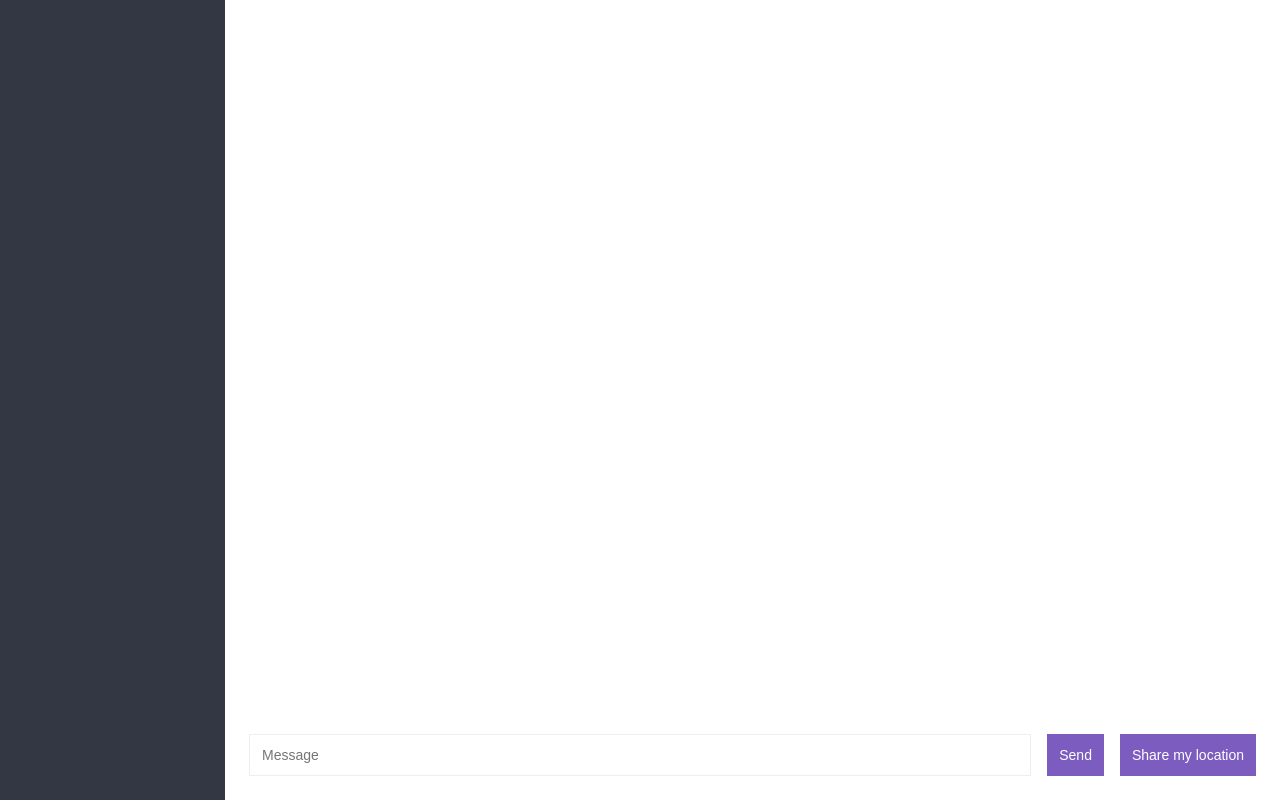
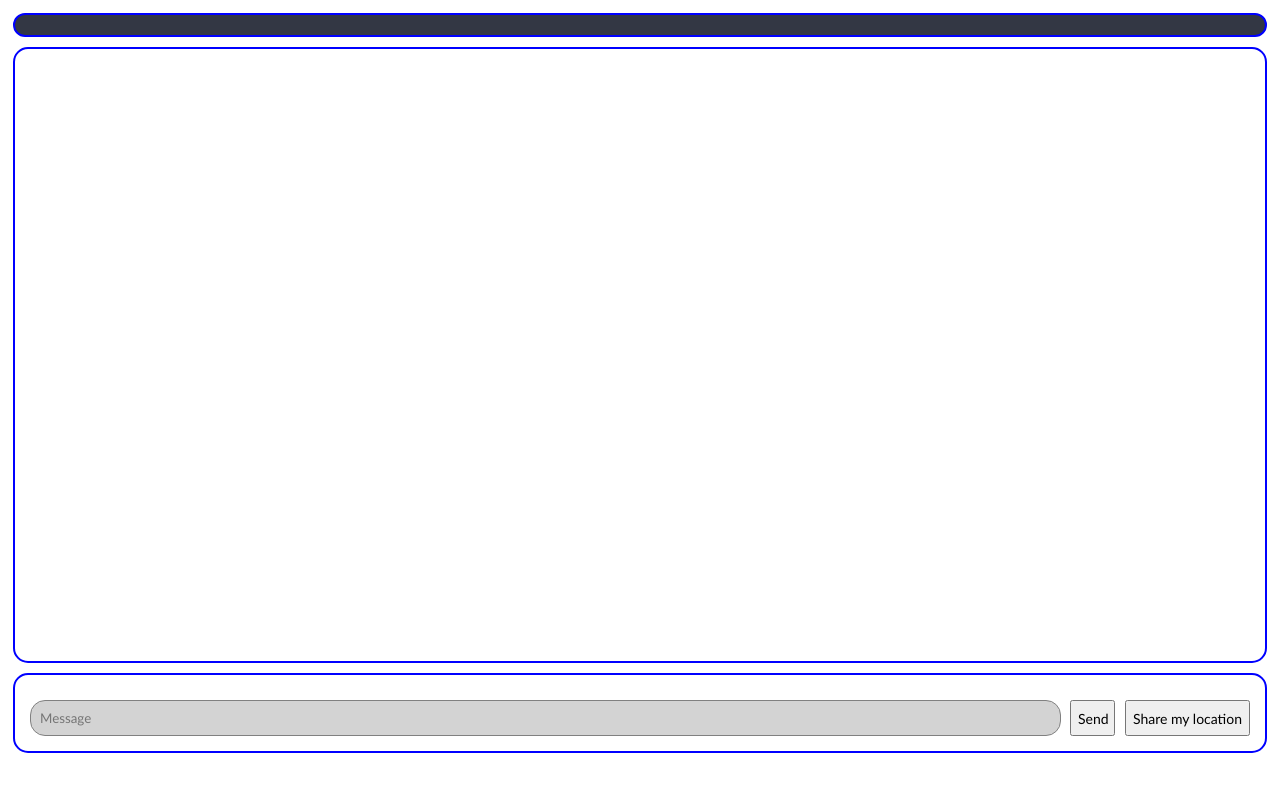
Before and after one commit to colinheng/chat-app, a website: page public/chat.html in a window 1280 px wide. Drawn offline with nearby package versions, Linux system fonts and the light colour scheme; no server answers.

Commit message:
Styling and refactoring for next milestone.

```diff
--- a/public/chat.html
+++ b/public/chat.html
@@ -2,40 +2,106 @@
 <html lang="en">
 	<head>
 		<meta charset="UTF-8" />
-		<meta
-			name="viewport"
-			content="width=device-width, initial-scale=1.0"
-		/>
+		<meta name="viewport" content="width=device-width, initial-scale=1.0" />
 		<title>Chat!</title>
-		<link
-			rel="icon"
-			href="./img/favicon.png"
-		/>
-		<link
-			rel="stylesheet"
-			href="./css/styles.css"
-		/>
+		<link rel="icon" href="./img/favicon.png" />
+		<!-- <link rel="stylesheet" href="./css/styles.css" /> -->
+		<style>
+			* {
+				box-sizing: border-box;
+				overflow-y: hidden;
+			}
+			body {
+				font-family: 'Gill Sans', 'Gill Sans MT', Calibri, 'Trebuchet MS', sans-serif;
+			}
+			.chat {
+				display: flex;
+				flex-direction: column;
+			}
+
+			.chat__header {
+				border: blue solid 2px;
+				border-radius: 15px;
+				margin: 5px;
+				padding: 10px 5px;
+				color: white;
+				background: #333744;
+			}
+			.chat__main {
+				border: blue solid 2px;
+				border-radius: 15px;
+				margin: 5px;
+				padding: 5px 5px;
+				height: 77vh;
+				overflow-y: scroll;
+			}
+			.chat__interface {
+				border: blue solid 2px;
+				border-radius: 15px;
+				margin: 5px;
+				padding: 5px 5px;
+				max-height: 20vh;
+			}
+
+			.compose {
+				display: flex;
+				flex-shrink: 0;
+				margin-top: 10px;
+				padding: 10px;
+			}
+
+			.compose form {
+				display: flex;
+				flex-grow: 1;
+				margin-right: 10px;
+			}
+
+			.compose input {
+				font-family: 'Gill Sans', 'Gill Sans MT', Calibri, 'Trebuchet MS', sans-serif;
+				border: 1px solid grey;
+				border-radius: 15px;
+				background: lightgray;
+				width: 100%;
+				padding: 9px;
+				margin: 0 9px 0 0;
+				flex-grow: 1;
+			}
+
+			.compose button {
+				font-family: 'Gill Sans', 'Gill Sans MT', Calibri, 'Trebuchet MS', sans-serif;
+				font-size: 14px;
+			}
+
+			.message {
+				margin-bottom: 10px;
+			}
+
+			.message__name {
+				font-weight: 600;
+				font-size: 14px;
+				margin-right: 8px;
+			}
+
+			.message__meta {
+				color: #777;
+				font-size: 14px;
+			}
+
+			.message a {
+				color: #0070cc;
+			}
+		</style>
 	</head>
 	<body>
 		<div class="chat">
-			<div
-				id="sidebar"
-				class="chat__sidebar"
-			></div>
+			<div id="sidebar" class="chat__header"></div>
 			<div class="chat__main">
-				<div
-					id="messages"
-					class="chat__messages"
-				></div>
-
+				<div id="messages"></div>
+			</div>
+			<div class="chat__interface">
 				<div class="compose">
 					<form id="message-form">
-						<input
-							name="message"
-							placeholder="Message"
-							autocomplete="off"
-							required
-						/>
+						<input name="message" placeholder="Message" autocomplete="off" required />
 						<button>Send</button>
 					</form>
 					<button id="send-location">Share my location</button>
@@ -43,10 +109,7 @@
 			</div>
 		</div>
 
-		<script
-			id="message-template"
-			type="text/html"
-		>
+		<script id="message-template" type="text/html">
 			<div class="message">
 				<p>
 					<span class="message__name">{{username}}</span>
@@ -56,36 +119,22 @@
 			</div>
 		</script>
 
-		<script
-			id="location-template"
-			type="text/html"
-		>
+		<script id="location-template" type="text/html">
 			<div class="message">
 				<p>
 					<span class="message__name">{{username}}</span>
 					<span class="message__meta">{{createdAt}}</span>
 				</p>
 				<p>
-					<a
-						href="{{url}}"
-						target="_blank"
-						>My location</a
-					>
+					<a href="{{url}}" target="_blank">My location</a>
 				</p>
 			</div>
 		</script>
 
-		<script
-			id="sidebar-template"
-			type="text/html"
-		>
+		<script id="sidebar-template" type="text/html">
 			<h2 class="room-title">{{room}}</h2>
-			<h3 class="list-title">Who's on</h3>
-			<ul class="users">
-				{{#users}}
-				<li>{{username}}</li>
-				{{/users}}
-			</ul>
+			<!-- <h3 class="list-title">Who's on</h3> -->
+			<div class="users">{{#users}}{{username}}&nbsp;&nbsp;{{/users}}</div>
 		</script>
 
 		<script src="https://cdnjs.cloudflare.com/ajax/libs/mustache.js/3.0.1/mustache.min.js"></script>
--- a/public/css/styles.css
+++ b/public/css/styles.css
@@ -40,11 +40,11 @@ input {
 button {
 	cursor: pointer;
 	padding: 12px;
-    background: #7C5CBF;
+	background: #7c5cbf;
 	border: none;
 	color: white;
 	font-size: 16px;
-    transition: background .3s ease;
+	transition: background 0.3s ease;
 }
 
 button:hover {
@@ -68,8 +68,8 @@ button:disabled {
 }
 
 .centered-form__box {
-    box-shadow: 0px 0px 17px 1px #1D1F26;
-    background: #F7F7FA;
+	box-shadow: 0px 0px 17px 1px #1d1f26;
+	background: #f7f7fa;
 	padding: 24px;
 	width: 250px;
 }
@@ -87,6 +87,7 @@ button:disabled {
 
 .chat {
 	display: flex;
+	flex-direction: column;
 }
 
 .chat__sidebar {
@@ -94,15 +95,13 @@ button:disabled {
 	color: white;
 	background: #333744;
 	width: 225px;
-    overflow-y: scroll
+	overflow-y: scroll;
 }
 
 /* Chat styles */
 
 .chat__main {
-    flex-grow: 1;
-    display: flex;
-    flex-direction: column;
+	flex: 1 1 auto;
 	max-height: 100vh;
 }
 
@@ -130,7 +129,7 @@ button:disabled {
 }
 
 .message a {
-    color: #0070CC;
+	color: #0070cc;
 }
 
 /* Message Composition Styles */
--- a/public/js/chat.js
+++ b/public/js/chat.js
@@ -33,7 +33,7 @@ const autoScroll = () => {
 	const containerHeight = $messages.scrollHeight
 
 	// How far has user scrolled
-	const scrollOffset = ($messages.scrollTop = visibleHeight)
+	const scrollOffset = $messages.scrollTop - visibleHeight
 
 	if (containerHeight - newMessageHeight <= scrollOffset) {
 		$messages.scrollTop = $messages.scrollHeight
```
Also changed, not shown: README.md. Lines whose indentation alone changed are shown as unchanged.
